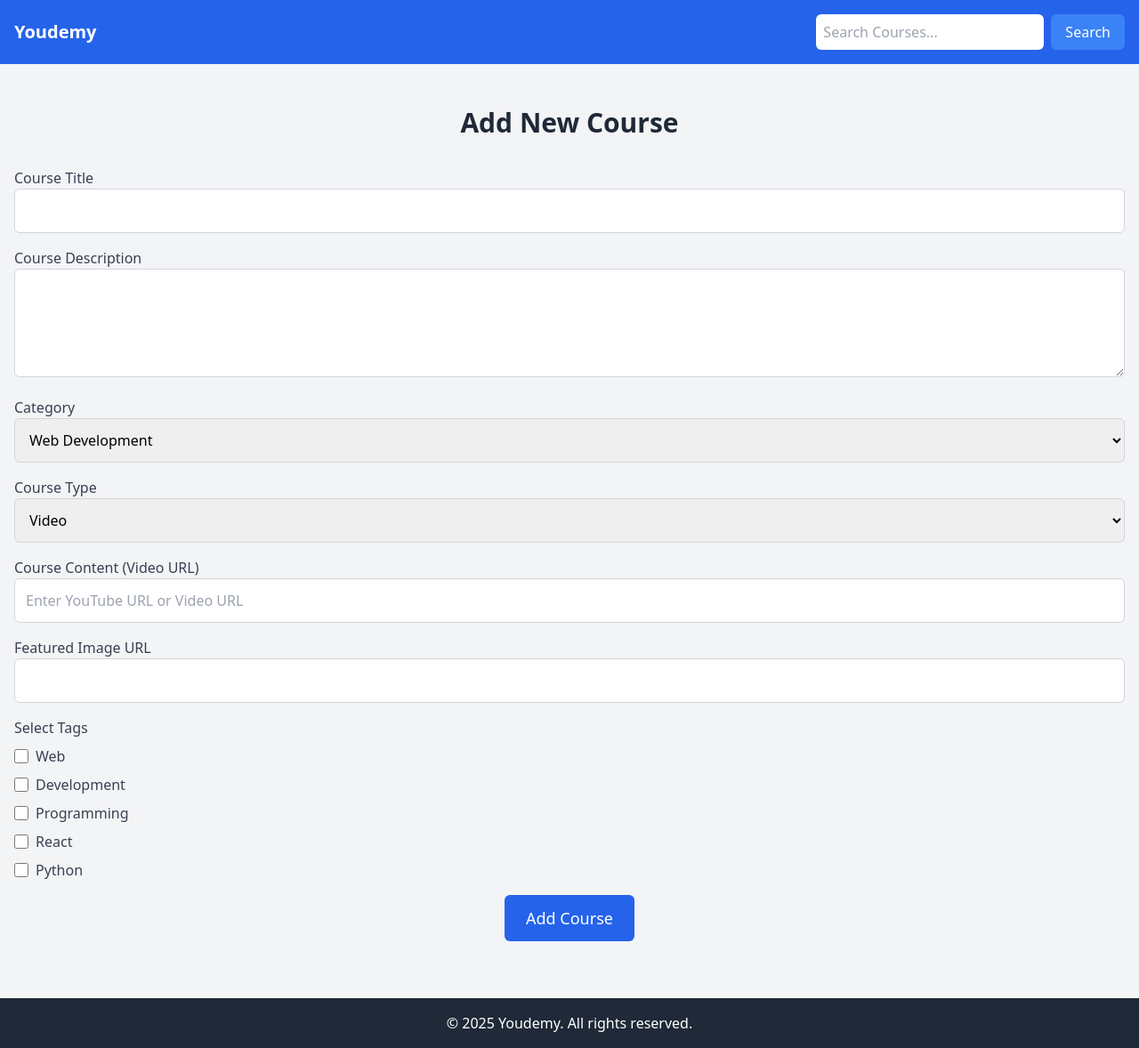
After one commit to Elyass404/youdemy_platfrom, a PHP site: page /views/users/create_course.php in a window 1280 px wide. The commit adds this page. Shown: the whole page at 89% size. Run offline with PHP 8.4, Linux system fonts and the light colour scheme; some libraries are stand-ins or nearby versions.

Commit message:
added the feature of dynamic form in in the page of adding the course so when choosing the type of the course as video the an input of url shows, and when the type of document is chooosen  a text area shows

```diff
--- a/models/course.php
+++ b/models/course.php
@@ -30,7 +30,7 @@ class Course {
         return $result;
     }
 
-    public static function read($db,$conditions = []) {
+    public function read($conditions = []) {
         $query = "SELECT *, courses.id  , users.name as name  , categories.name as category_name
         FROM courses
         JOIN users ON users.id = courses.author_id
@@ -40,7 +40,7 @@ class Course {
                 return "$key = :$key";
             }, array_keys($conditions)));
         }
-        $stmt = $db->prepare($query);
+        $stmt = $this->crud->prepare($query);
 
         foreach ($conditions as $key => &$val) {
             $stmt->bindParam(":$key", $val);
--- /dev/null
+++ b/views/users/create_course.php
@@ -0,0 +1,150 @@
+<!DOCTYPE html>
+<html lang="en">
+
+<head>
+    <meta charset="UTF-8">
+    <meta name="viewport" content="width=device-width, initial-scale=1.0">
+    <title>Add Course - Youdemy</title>
+    <script src="https://cdn.tailwindcss.com"></script>
+</head>
+
+<body class="bg-gray-100">
+
+    <!-- Header/Navbar -->
+    <header class="bg-blue-600 p-4">
+        <div class="max-w-7xl mx-auto flex justify-between items-center">
+            <h1 class="text-white text-xl font-bold">Youdemy</h1>
+            <div class="flex items-center space-x-4">
+                <div class="flex items-center space-x-2">
+                    <input type="text" placeholder="Search Courses..." class="p-2 rounded-md w-64" />
+                    <button class="text-white bg-blue-500 px-4 py-2 rounded-md">Search</button>
+                </div>
+            </div>
+        </div>
+    </header>
+
+    <!-- Add Course Form -->
+    <div class="max-w-7xl mx-auto px-4 py-12">
+
+        <h2 class="text-3xl font-semibold text-gray-800 mb-8 text-center">Add New Course</h2>
+
+        <form action="/path/to/your/handler" method="POST" enctype="multipart/form-data">
+
+            <!-- Title -->
+            <div class="mb-4">
+                <label for="title" class="block text-gray-700">Course Title</label>
+                <input type="text" id="title" name="title" required class="w-full p-3 border border-gray-300 rounded-md">
+            </div>
+
+            <!-- Description -->
+            <div class="mb-4">
+                <label for="description" class="block text-gray-700">Course Description</label>
+                <textarea id="description" name="description" required rows="4" class="w-full p-3 border border-gray-300 rounded-md"></textarea>
+            </div>
+
+            <!-- Category -->
+            <div class="mb-4">
+                <label for="category" class="block text-gray-700">Category</label>
+                <select id="category" name="category" required class="w-full p-3 border border-gray-300 rounded-md">
+                    <!-- Options should be dynamically generated from your categories -->
+                    <option value="1">Web Development</option>
+                    <option value="2">Data Science</option>
+                    <option value="3">Design</option>
+                    <option value="4">Marketing</option>
+                </select>
+            </div>
+
+            <!-- Course Type -->
+            <div class="mb-4">
+                <label for="course_type" class="block text-gray-700">Course Type</label>
+                <select id="course_type" name="course_type" required class="w-full p-3 border border-gray-300 rounded-md">
+                    <option value="video">Video</option>
+                    <option value="text">Text Document</option>
+                </select>
+            </div>
+
+            <!-- Content (Video URL or Text Content) -->
+            <div id="video_input" class="mb-4">
+                <label for="content_video" class="block text-gray-700">Course Content (Video URL)</label>
+                <input type="url" id="content_video" name="content_video" placeholder="Enter YouTube URL or Video URL" class="w-full p-3 border border-gray-300 rounded-md">
+            </div>
+
+            <div id="text_input" class="mb-4 hidden">
+                <label for="content_text" class="block text-gray-700">Course Content (Text Content)</label>
+                <textarea id="content_text" name="content_text" rows="6" placeholder="Write course content here" class="w-full p-3 border border-gray-300 rounded-md"></textarea>
+            </div>
+
+            <!-- Featured Image -->
+            <div class="mb-4">
+                <label for="featured_image" class="block text-gray-700">Featured Image URL</label>
+                <input type="text" id="featured_image" name="featured_image" accept="image/*" class="w-full p-3 border border-gray-300 rounded-md">
+            </div>
+
+           <!-- Tags (Checkboxes) -->
+<div class="mb-4">
+    <label class="block text-gray-700">Select Tags</label>
+    <div class="space-y-2 mt-2">
+        <!-- Checkbox options should be dynamically generated from your tags -->
+        <div class="flex items-center">
+            <input type="checkbox" id="tag1" name="tags[]" value="1" class="h-4 w-4 text-blue-600 border-gray-300 rounded">
+            <label for="tag1" class="ml-2 text-gray-700">Web</label>
+        </div>
+        <div class="flex items-center">
+            <input type="checkbox" id="tag2" name="tags[]" value="2" class="h-4 w-4 text-blue-600 border-gray-300 rounded">
+            <label for="tag2" class="ml-2 text-gray-700">Development</label>
+        </div>
+        <div class="flex items-center">
+            <input type="checkbox" id="tag3" name="tags[]" value="3" class="h-4 w-4 text-blue-600 border-gray-300 rounded">
+            <label for="tag3" class="ml-2 text-gray-700">Programming</label>
+        </div>
+        <div class="flex items-center">
+            <input type="checkbox" id="tag4" name="tags[]" value="4" class="h-4 w-4 text-blue-600 border-gray-300 rounded">
+            <label for="tag4" class="ml-2 text-gray-700">React</label>
+        </div>
+        <div class="flex items-center">
+            <input type="checkbox" id="tag5" name="tags[]" value="5" class="h-4 w-4 text-blue-600 border-gray-300 rounded">
+            <label for="tag5" class="ml-2 text-gray-700">Python</label>
+        </div>
+        <!-- Add more tags dynamically -->
+    </div>
+</div>
+
+
+            <!-- Submit Button -->
+            <div class="mb-4 text-center">
+                <button type="submit" class="text-white bg-blue-600 hover:bg-blue-700 px-6 py-3 rounded-md text-lg">Add Course</button>
+            </div>
+
+        </form>
+    </div>
+
+    <!-- Footer -->
+    <footer class="bg-gray-800 text-white py-4 text-center">
+        <p>&copy; <span id="year"></span> Youdemy. All rights reserved.</p>
+    </footer>
+
+    <!-- Script to dynamically display the current year -->
+    <script>
+        document.getElementById('year').textContent = new Date().getFullYear();
+    </script>
+
+    <script>
+        // JavaScript to toggle between video input and text input based on course type selection
+        const courseTypeSelect = document.getElementById('course_type');
+        const videoInput = document.getElementById('video_input');
+        const textInput = document.getElementById('text_input');
+
+        courseTypeSelect.addEventListener('change', function () {
+            if (this.value === 'video') {
+                videoInput.classList.remove('hidden');
+                textInput.classList.add('hidden');
+            } else if (this.value === 'text') {
+                textInput.classList.remove('hidden');
+                videoInput.classList.add('hidden');
+            }
+        });
+    </script>
+
+</body>
+
+</html>
```
Also changed, not shown: dashboard.php (+30 -12 lines).
